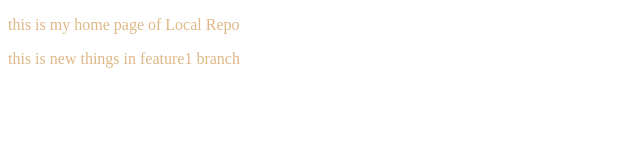
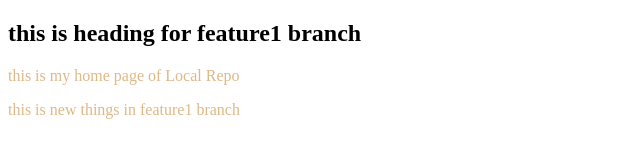
Before and after one commit to DeepanshuShukla-2s16/For-Learning, a plain HTML site: page index.html in a window 1280 px wide. Shown: the whole page, without its empty margins (0-640 px from the left). Drawn offline with Linux system fonts and the light colour scheme.

Commit message:
add new heading

```diff
--- a/index.html
+++ b/index.html
@@ -7,7 +7,9 @@
     <link rel="stylesheet" href="style.css">
 </head>
 <body>
+    <h2>this is heading for feature1 branch</h2>
     <p>this is my home page of Local Repo</p>
     <p>this is new things in feature1 branch</p>
+
 </body>
 </html>
```
